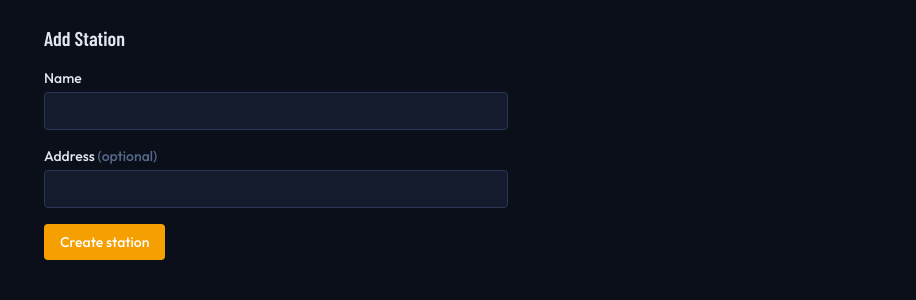
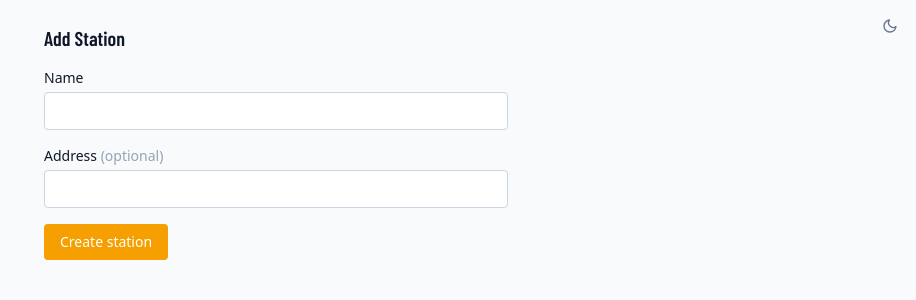
Before and after one commit to daveslaw/fueltracker_v3, a Next.js app: page /dashboard/config/stations/new in a window 1280 px wide. Shown: the top 300 px of the page, without its empty margins (364-1280 px from the left). Built offline with nearby package versions, Linux system fonts and the light colour scheme.

Commit message:
feat: implement theme provider and toggle components with Tailwind dark mode support

```diff
--- a/app/globals.css
+++ b/app/globals.css
@@ -1,58 +1,168 @@
 @import "tailwindcss";
 
+/* Class-based dark mode — applied to <html> */
+@custom-variant dark (&:where(.dark, .dark *));
+
+/* ── Light mode (default) ──────────────────────────────────────── */
 :root {
+  --background: #F8FAFC;
+  --foreground: #0F172A;
+
+  /* Gray ramp */
+  --gray-50:  #F8FAFC;
+  --gray-100: #F1F5F9;
+  --gray-200: #E2E8F0;
+  --gray-300: #CBD5E1;
+  --gray-400: #94A3B8;
+  --gray-500: #64748B;
+  --gray-600: #475569;
+  --gray-700: #334155;
+  --gray-800: #1E293B;
+  --gray-900: #0F172A;
+
+  /* Border */
+  --border-default: #E2E8F0;
+
+  /* Status: green */
+  --green-50:  #F0FDF4;
+  --green-100: #DCFCE7;
+  --green-600: #16A34A;
+  --green-700: #15803D;
+  --green-800: #166534;
+
+  /* Status: red */
+  --red-50:  #FFF1F2;
+  --red-100: #FFE4E6;
+  --red-200: #FECDD3;
+  --red-300: #FDA4AF;
+  --red-600: #DC2626;
+  --red-700: #B91C1C;
+  --red-800: #991B1B;
+
+  /* Status: yellow / amber */
+  --yellow-50:  #FFFBEB;
+  --yellow-100: #FEF3C7;
+  --yellow-800: #92400E;
+  --amber-500:  #F59F00;
+  --amber-600:  #D97706;
+
+  /* Info / links */
+  --blue-100: #E0F2FE;
+  --blue-600: #0284C7;
+  --blue-800: #075985;
+
+  /* Form elements */
+  --input-bg:          #FFFFFF;
+  --input-color:       #0F172A;
+  --input-border:      #CBD5E1;
+  --input-placeholder: #94A3B8;
+  --input-focus:       #F59F00;
+}
+
+/* ── Dark mode overrides ───────────────────────────────────────── */
+.dark {
   --background: #0B0F1A;
   --foreground: #E2E8F0;
+
+  /* Gray ramp — inverted: 50 = darkest surface, 900 = lightest text */
+  --gray-50:  #141B2D;
+  --gray-100: #1E2740;
+  --gray-200: #2A3656;
+  --gray-300: #3D4E6B;
+  --gray-400: #56698A;
+  --gray-500: #7B8EA8;
+  --gray-600: #94A3B8;
+  --gray-700: #B8C9D8;
+  --gray-800: #D1DCE8;
+  --gray-900: #E8EDF4;
+
+  --border-default: #2A3656;
+
+  /* Status: green */
+  --green-50:  rgba(16, 185, 129, 0.07);
+  --green-100: rgba(16, 185, 129, 0.13);
+  --green-600: #34D399;
+  --green-700: #10B981;
+  --green-800: #6EE7B7;
+
+  /* Status: red */
+  --red-50:  rgba(244, 63, 94, 0.07);
+  --red-100: rgba(244, 63, 94, 0.13);
+  --red-200: rgba(244, 63, 94, 0.20);
+  --red-300: rgba(244, 63, 94, 0.30);
+  --red-600: #F87171;
+  --red-700: #FB7185;
+  --red-800: #FCA5A5;
+
+  /* Status: yellow / amber */
+  --yellow-50:  rgba(245, 158, 11, 0.07);
+  --yellow-100: rgba(245, 158, 11, 0.13);
+  --yellow-800: #FCD34D;
+  --amber-500:  #F59F00;
+  --amber-600:  #E8930A;
+
+  /* Info / links */
+  --blue-100: rgba(56, 189, 248, 0.12);
+  --blue-600: #38BDF8;
+  --blue-800: #7DD3FC;
+
+  /* Form elements */
+  --input-bg:          #141B2D;
+  --input-color:       #E2E8F0;
+  --input-border:      #2A3656;
+  --input-placeholder: #56698A;
+  --input-focus:       #F59F00;
 }
 
-@theme inline {
+/* ── Tailwind theme mapping ────────────────────────────────────── */
+@theme {
   --color-background: var(--background);
   --color-foreground: var(--foreground);
   --font-sans: var(--font-ui);
   --font-mono: var(--font-code);
 
-  /* Amber replaces black — all `bg-black` buttons become amber CTA */
+  /* Amber replaces black for CTA buttons */
   --color-black: #F59F00;
 
-  /* Dark-native gray ramp (light values map to dark surfaces, dark to light text) */
-  --color-gray-50:  #141B2D;
-  --color-gray-100: #1E2740;
-  --color-gray-200: #2A3656;
-  --color-gray-300: #3D4E6B;
-  --color-gray-400: #56698A;
-  --color-gray-500: #7B8EA8;
-  --color-gray-600: #94A3B8;
-  --color-gray-700: #B8C9D8;
-  --color-gray-800: #D1DCE8;
-  --color-gray-900: #E8EDF4;
+  /* Gray ramp */
+  --color-gray-50:  var(--gray-50);
+  --color-gray-100: var(--gray-100);
+  --color-gray-200: var(--gray-200);
+  --color-gray-300: var(--gray-300);
+  --color-gray-400: var(--gray-400);
+  --color-gray-500: var(--gray-500);
+  --color-gray-600: var(--gray-600);
+  --color-gray-700: var(--gray-700);
+  --color-gray-800: var(--gray-800);
+  --color-gray-900: var(--gray-900);
 
   /* Status: green */
-  --color-green-50:  rgba(16, 185, 129, 0.07);
-  --color-green-100: rgba(16, 185, 129, 0.13);
-  --color-green-600: #34D399;
-  --color-green-700: #10B981;
-  --color-green-800: #6EE7B7;
+  --color-green-50:  var(--green-50);
+  --color-green-100: var(--green-100);
+  --color-green-600: var(--green-600);
+  --color-green-700: var(--green-700);
+  --color-green-800: var(--green-800);
 
   /* Status: red */
-  --color-red-50:  rgba(244, 63, 94, 0.07);
-  --color-red-100: rgba(244, 63, 94, 0.13);
-  --color-red-200: rgba(244, 63, 94, 0.20);
-  --color-red-300: rgba(244, 63, 94, 0.30);
-  --color-red-600: #F87171;
-  --color-red-700: #FB7185;
-  --color-red-800: #FCA5A5;
+  --color-red-50:  var(--red-50);
+  --color-red-100: var(--red-100);
+  --color-red-200: var(--red-200);
+  --color-red-300: var(--red-300);
+  --color-red-600: var(--red-600);
+  --color-red-700: var(--red-700);
+  --color-red-800: var(--red-800);
 
   /* Status: yellow / amber */
-  --color-yellow-50:  rgba(245, 158, 11, 0.07);
-  --color-yellow-100: rgba(245, 158, 11, 0.13);
-  --color-yellow-800: #FCD34D;
-  --color-amber-500: #F59F00;
-  --color-amber-600: #E8930A;
+  --color-yellow-50:  var(--yellow-50);
+  --color-yellow-100: var(--yellow-100);
+  --color-yellow-800: var(--yellow-800);
+  --color-amber-500:  var(--amber-500);
+  --color-amber-600:  var(--amber-600);
 
   /* Info / links */
-  --color-blue-100: rgba(56, 189, 248, 0.12);
-  --color-blue-600: #38BDF8;
-  --color-blue-800: #7DD3FC;
+  --color-blue-100: var(--blue-100);
+  --color-blue-600: var(--blue-600);
+  --color-blue-800: var(--blue-800);
 }
 
 body {
@@ -60,38 +170,34 @@ body {
   color: var(--foreground);
 }
 
-/* Default border colour for all elements */
 @layer base {
   *, *::before, *::after {
-    border-color: #2A3656;
+    border-color: var(--border-default);
   }
 }
 
-/* Heading font — Barlow Condensed applied to all heading levels */
 h1, h2, h3, h4 {
   font-family: var(--font-heading), var(--font-ui), sans-serif;
 }
 
-/* Form elements — dark surface */
 input, select, textarea, option {
-  background-color: #141B2D;
-  color: #E2E8F0;
-  border-color: #2A3656;
+  background-color: var(--input-bg);
+  color: var(--input-color);
+  border-color: var(--input-border);
 }
 
 input::placeholder,
 textarea::placeholder {
-  color: #56698A;
+  color: var(--input-placeholder);
 }
 
 input:focus-visible,
 select:focus-visible,
 textarea:focus-visible {
-  outline: 2px solid #F59F00;
+  outline: 2px solid var(--input-focus);
   outline-offset: -1px;
 }
 
-/* Spinner — amber ring */
 .loader {
   width: 40px;
   height: 40px;
--- a/app/layout.tsx
+++ b/app/layout.tsx
@@ -5,6 +5,8 @@ import { ToastProvider } from '@/components/Toaster'
 import { OfflineQueueProvider } from '@/components/OfflineQueueProvider'
 import { PendingBadge } from '@/components/PendingBadge'
 import { FailedSyncBanner } from '@/components/FailedSyncBanner'
+import { ThemeProvider } from '@/components/ThemeProvider'
+import { ThemeToggle } from '@/components/ThemeToggle'
 import './globals.css'
 
 const heading = Barlow_Condensed({
@@ -29,21 +31,28 @@ export const metadata: Metadata = {
   manifest: '/manifest.json',
 }
 
+const themeScript = `(function(){var t=localStorage.getItem('theme');if(!t)t=window.matchMedia('(prefers-color-scheme: dark)').matches?'dark':'light';if(t==='dark')document.documentElement.classList.add('dark');})()`
+
 export default function RootLayout({ children }: { children: React.ReactNode }) {
   return (
-    <html lang="en">
+    <html lang="en" suppressHydrationWarning>
+      <head>
+        <script dangerouslySetInnerHTML={{ __html: themeScript }} />
+      </head>
       <body className={`${heading.variable} ${ui.variable} ${code.variable} font-sans antialiased`}>
+        <ThemeProvider>
           <ToastProvider>
             <OfflineQueueProvider>
               <ServiceWorkerRegistrar />
-            {/* Pending sync badge — fixed top-right, visible on shift pages */}
-            <div className="fixed top-3 right-3 z-40">
+              <div className="fixed top-3 right-3 z-40 flex items-center gap-2">
+                <ThemeToggle />
                 <PendingBadge />
               </div>
               <FailedSyncBanner />
               {children}
             </OfflineQueueProvider>
           </ToastProvider>
+        </ThemeProvider>
       </body>
     </html>
   )
--- /dev/null
+++ b/components/ThemeProvider.tsx
@@ -0,0 +1,36 @@
+'use client'
+import { createContext, useContext, useEffect, useState } from 'react'
+
+type Theme = 'light' | 'dark'
+
+const ThemeContext = createContext<{ theme: Theme; toggle: () => void }>({
+  theme: 'dark',
+  toggle: () => {},
+})
+
+export function ThemeProvider({ children }: { children: React.ReactNode }) {
+  const [theme, setTheme] = useState<Theme>('dark')
+
+  useEffect(() => {
+    const stored = localStorage.getItem('theme') as Theme | null
+    const prefersDark = window.matchMedia('(prefers-color-scheme: dark)').matches
+    const initial = stored ?? (prefersDark ? 'dark' : 'light')
+    setTheme(initial)
+    document.documentElement.classList.toggle('dark', initial === 'dark')
+  }, [])
+
+  const toggle = () => {
+    const next: Theme = theme === 'dark' ? 'light' : 'dark'
+    setTheme(next)
+    localStorage.setItem('theme', next)
+    document.documentElement.classList.toggle('dark', next === 'dark')
+  }
+
+  return (
+    <ThemeContext.Provider value={{ theme, toggle }}>
+      {children}
+    </ThemeContext.Provider>
+  )
+}
+
+export const useTheme = () => useContext(ThemeContext)
--- /dev/null
+++ b/components/ThemeToggle.tsx
@@ -0,0 +1,33 @@
+'use client'
+import { useTheme } from './ThemeProvider'
+
+export function ThemeToggle() {
+  const { theme, toggle } = useTheme()
+
+  return (
+    <button
+      onClick={toggle}
+      aria-label={theme === 'dark' ? 'Switch to light mode' : 'Switch to dark mode'}
+      className="rounded p-1.5 text-gray-500 hover:bg-gray-100 hover:text-gray-700 transition-colors"
+    >
+      {theme === 'dark' ? <SunIcon /> : <MoonIcon />}
+    </button>
+  )
+}
+
+function SunIcon() {
+  return (
+    <svg width="16" height="16" viewBox="0 0 24 24" fill="none" stroke="currentColor" strokeWidth="2" strokeLinecap="round" strokeLinejoin="round">
+      <circle cx="12" cy="12" r="4" />
+      <path d="M12 2v2M12 20v2M4.93 4.93l1.41 1.41M17.66 17.66l1.41 1.41M2 12h2M20 12h2M4.93 19.07l1.41-1.41M17.66 6.34l1.41-1.41" />
+    </svg>
+  )
+}
+
+function MoonIcon() {
+  return (
+    <svg width="16" height="16" viewBox="0 0 24 24" fill="none" stroke="currentColor" strokeWidth="2" strokeLinecap="round" strokeLinejoin="round">
+      <path d="M21 12.79A9 9 0 1 1 11.21 3 7 7 0 0 0 21 12.79z" />
+    </svg>
+  )
+}
```
Also changed, not shown: .claude/settings.local.json. Lines whose indentation alone changed are shown as unchanged.
